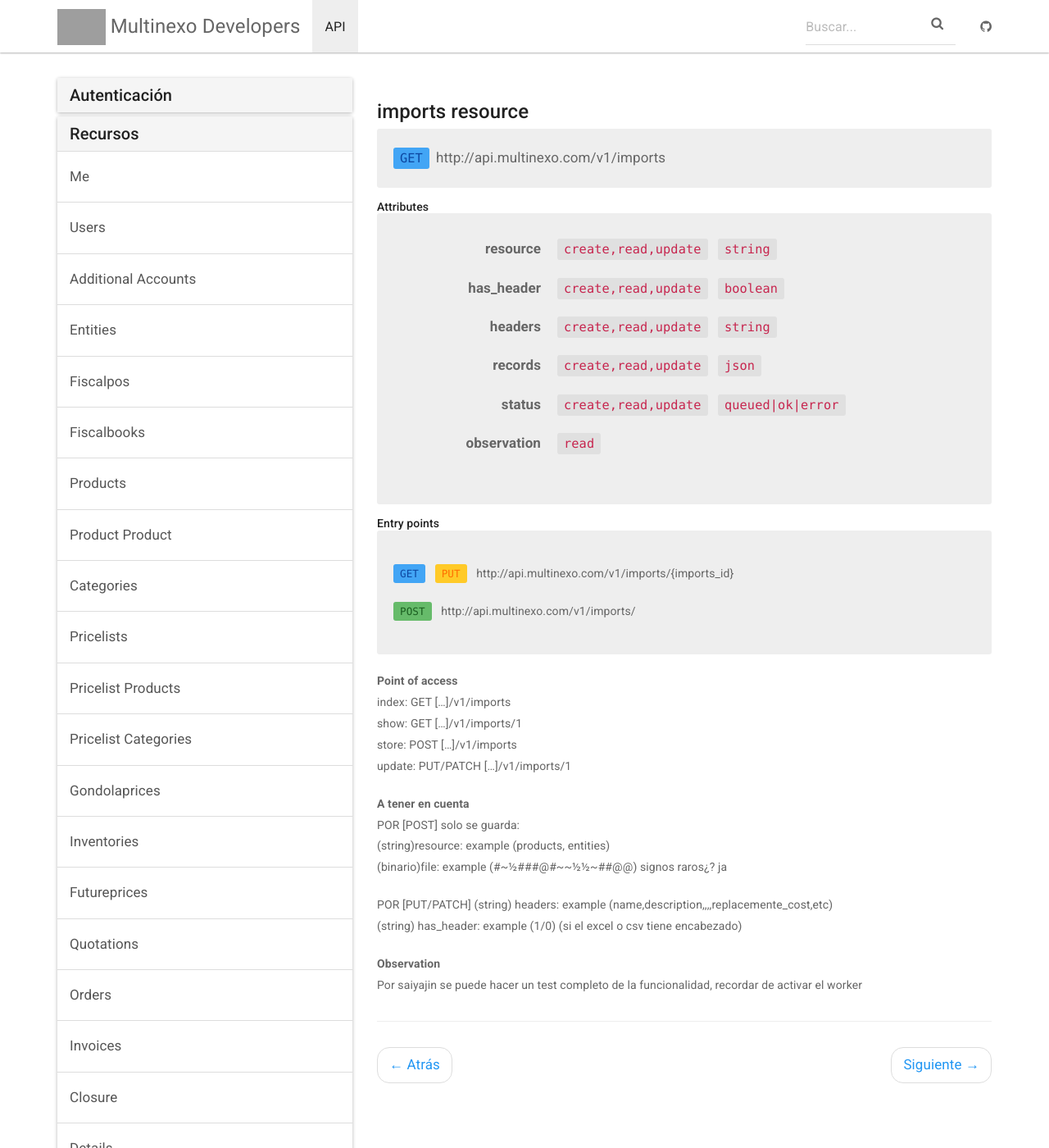
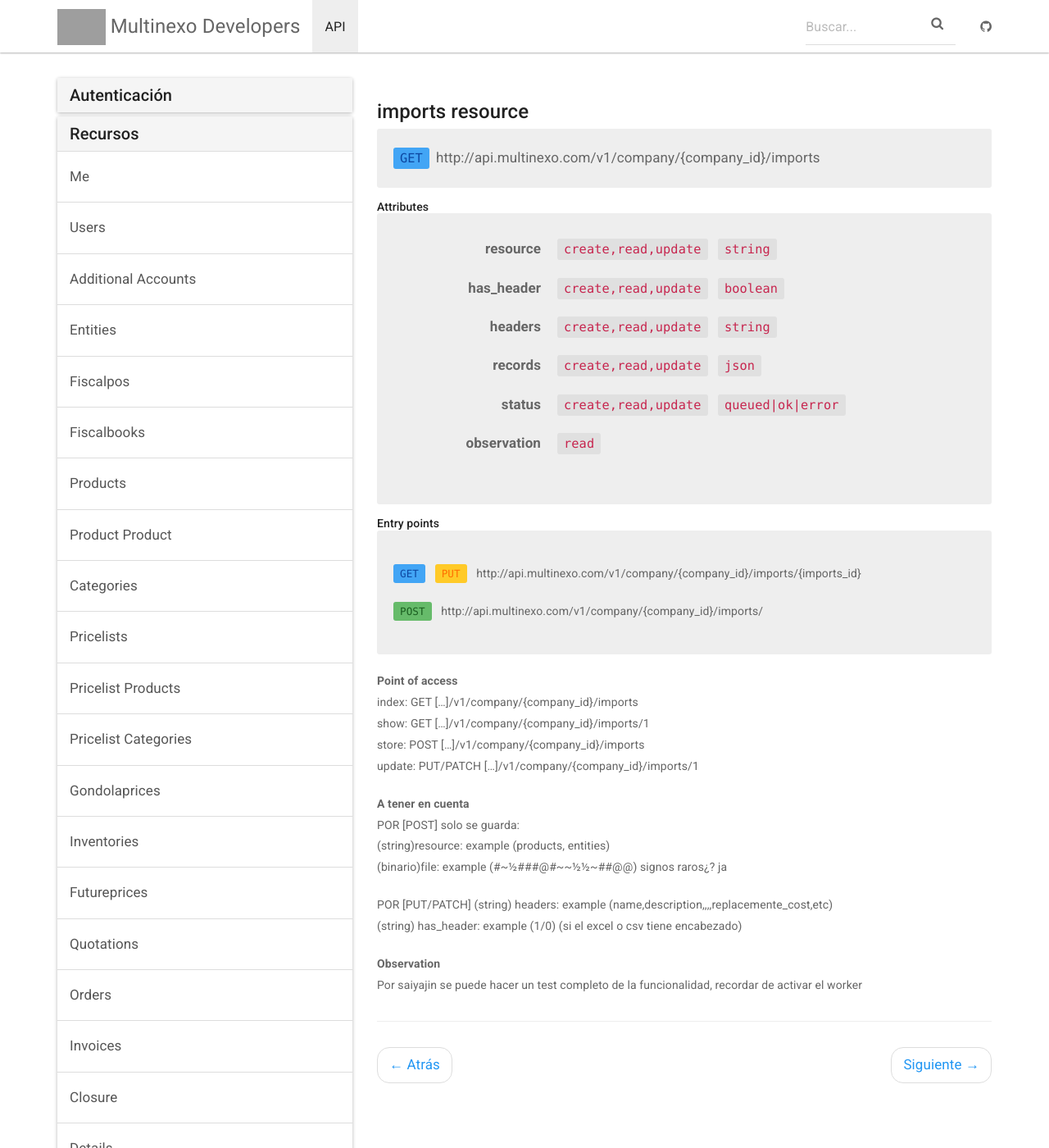
Before and after one commit to reyesoft/dev-docs-base, a Jekyll site: the page built from _docs/resources/imports.md, in a window 1280 px wide and 1400 px high. Shown: the whole window at 82% size. Built offline with Jekyll 4.4.1, drawn with Linux system fonts in a browser that asks for light colours; nearby versions of some CDN libraries; grey boxes are pictures that could not be loaded.

Commit message:
Merged in fixImports (pull request #11)

```diff
--- a/_docs/resources/imports.md
+++ b/_docs/resources/imports.md
@@ -1,6 +1,7 @@
 ---
 resource: imports
 permalink: /docs/resources/imports/
+partOf: company
 attributes:
   - name: resource
     valuetype: string
@@ -19,10 +20,10 @@
 ---
 
 **Point of access**<br>
-index: GET [...]/v1/imports<br>
-show: GET [...]/v1/imports/1<br>
-store: POST [...]/v1/imports<br>
-update: PUT/PATCH [...]/v1/imports/1
+index: GET [...]/v1/company/{company_id}/imports<br>
+show: GET [...]/v1/company/{company_id}/imports/1<br>
+store: POST [...]/v1/company/{company_id}/imports<br>
+update: PUT/PATCH [...]/v1/company/{company_id}/imports/1
 
 **A tener en cuenta**<br>
 POR [POST] solo se guarda:<br>
```
